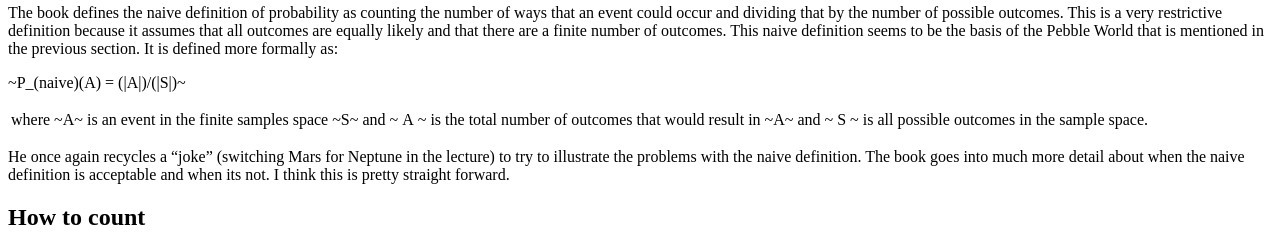
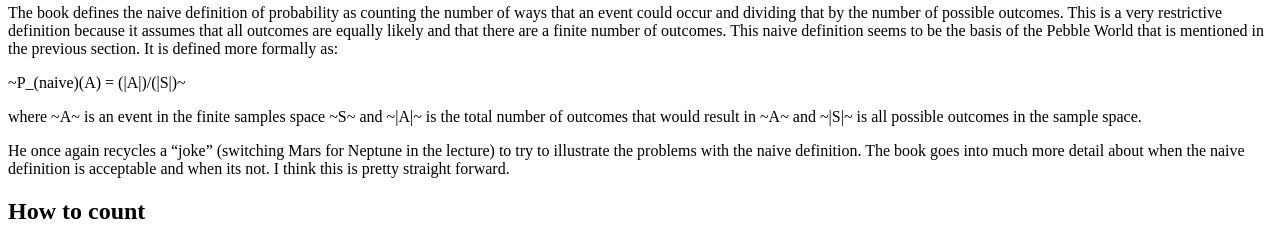
Before and after one commit to ebailey78/STAT101, a Jekyll site: the page built from _posts/2016-04-28-week_1.md, in a window 1280 px wide. Shown: the part 1974-2222 px from the top of the page. Built offline with Jekyll 4.4.1, drawn with Linux system fonts in a browser that asks for light colours.

```diff
--- a/_posts/2016-04-28-week_1.md
+++ b/_posts/2016-04-28-week_1.md
@@ -74,7 +74,7 @@ The book defines the naive definition of probability as counting the number of w
 
 ~P_(naive)(A) = (\|A\|)/(\|S\|)~
 
-where ~A~ is an event in the finite samples space ~S~ and ~|A|~ is the total number of outcomes that would result in ~A~ and ~|S|~ is all possible outcomes in the sample space.
+where ~A~ is an event in the finite samples space ~S~ and ~\|A\|~ is the total number of outcomes that would result in ~A~ and ~\|S\|~ is all possible outcomes in the sample space.
 
 He once again recycles a "joke" (switching Mars for Neptune in the lecture) to try to illustrate the problems with the naive definition. The book goes into much more detail about when the naive definition is acceptable and when its not. I think this is pretty straight forward.
 
```
